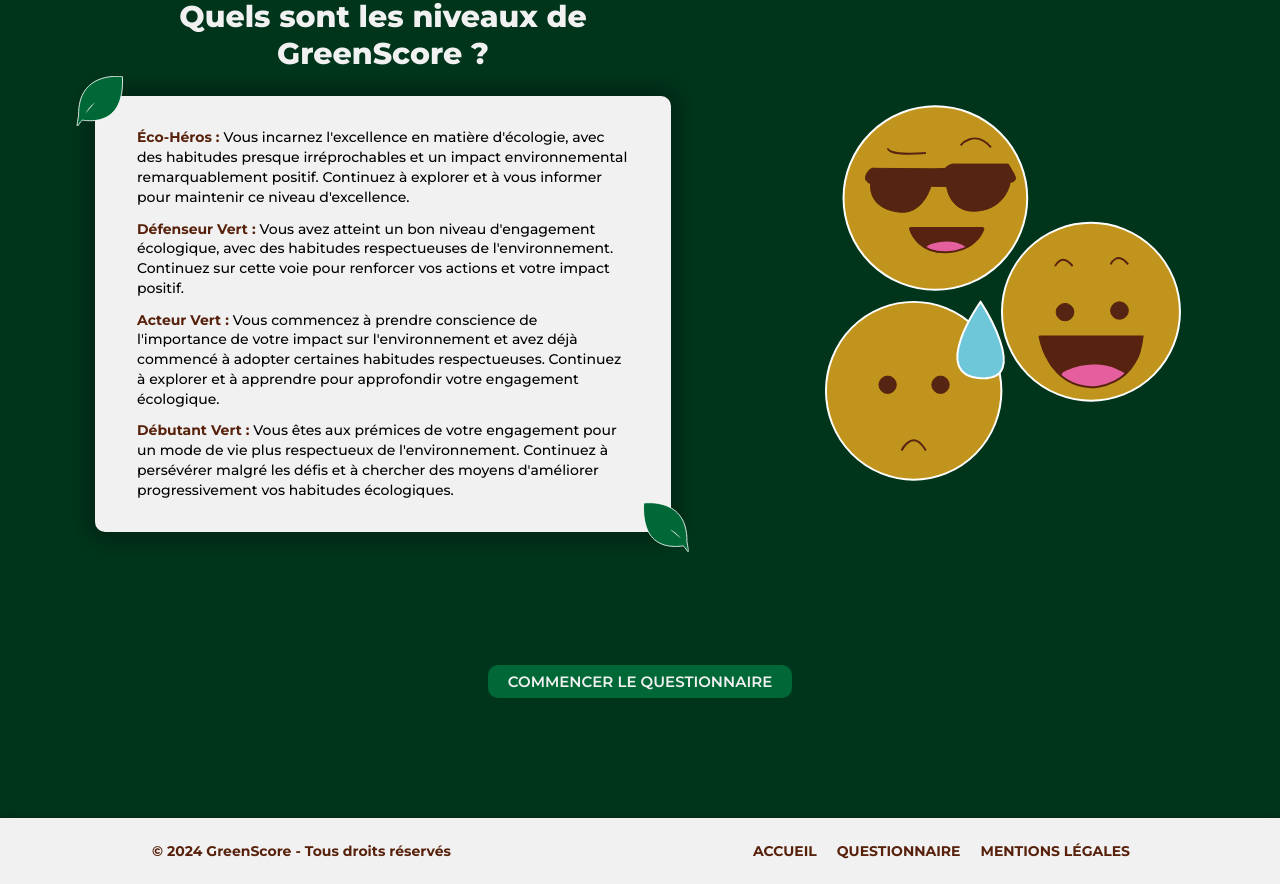
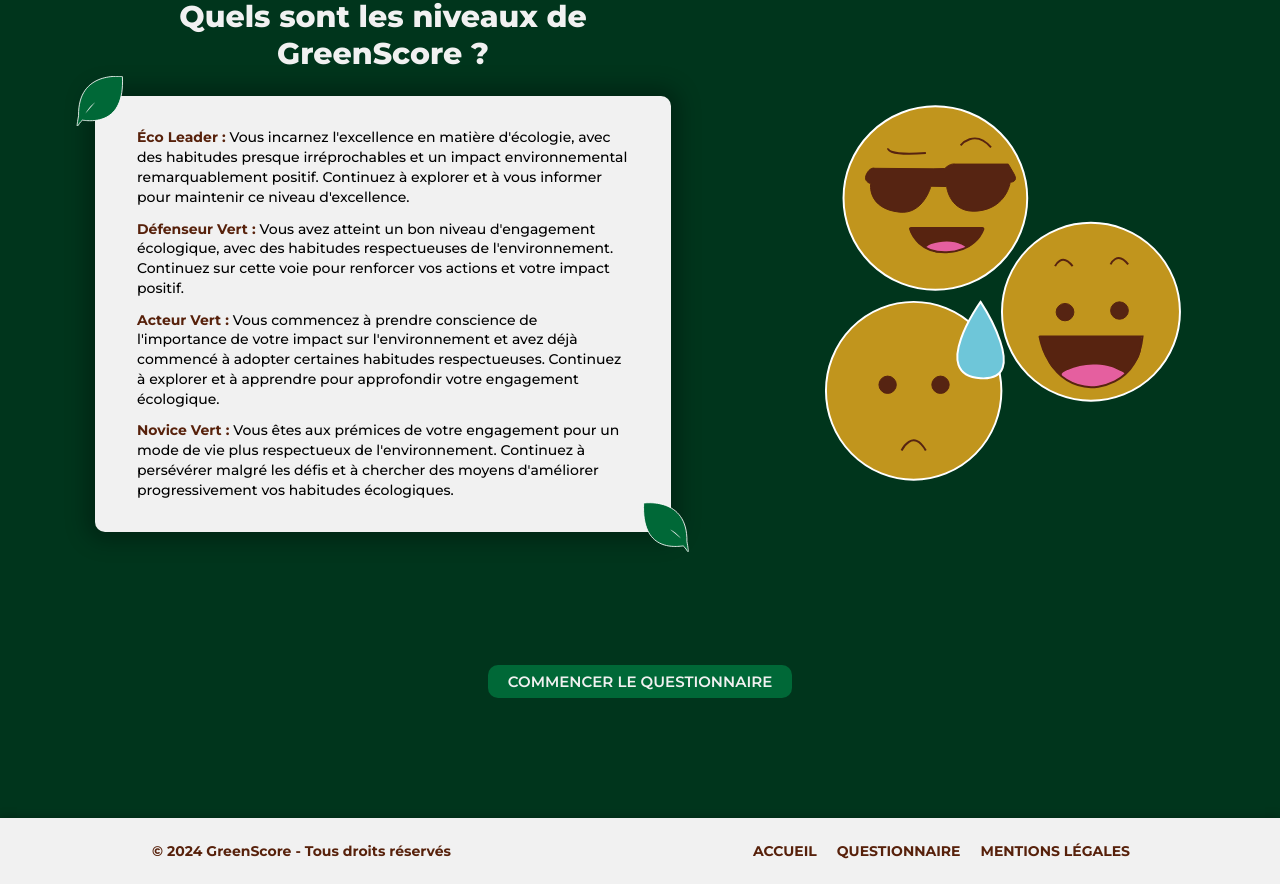
Before and after one commit to QBUTEAU/GreenScore_SAE401, a Vue app: page / in a window 1280 px wide. Shown: the part 2535-3419 px from the top of the page. Built offline with nearby package versions, Linux system fonts and the light colour scheme.

Commit message:
Changement Eco Leader

```diff
--- a/src/assets/js/accueil.json
+++ b/src/assets/js/accueil.json
@@ -61,10 +61,10 @@
     "fr": {
       "title": "Quels sont les niveaux de GreenScore ?",
       "categories": [
-        "Éco-Héros : ",
+        "Éco Leader : ",
         "Défenseur Vert : ",
         "Acteur Vert : ",
-        "Débutant Vert : "
+        "Novice Vert : "
       ],
       "text": [
         "Vous incarnez l'excellence en matière d'écologie, avec des habitudes presque irréprochables et un impact environnemental remarquablement positif. Continuez à explorer et à vous informer pour maintenir ce niveau d'excellence.",
@@ -76,7 +76,7 @@
     "en": {
       "title": "What are the levels of GreenScore ?",
       "categories": [
-        "Eco-Hero : ",
+        "Eco Leader : ",
         "Green Defender : ",
         "Green Actor : ",
         "Green Beginner : "
--- a/src/views/Questionnaire.vue
+++ b/src/views/Questionnaire.vue
@@ -110,13 +110,13 @@
       const score = totalScore.value;
 
       if (score >= 67 && score <= 80) {
-        return "Eco-Héros";
+        return "Eco Leader";
       } else if (score >= 49 && score <= 66) {
         return "Défenseur Vert";
       } else if (score >= 35 && score <= 48) {
         return "Acteur Vert";
       } else if (score >= 20 && score <= 34) {
-        return "Débutant Vert";
+        return "Novice Vert";
       } else {
         console.error("Error: Invalid score range.");
         return "Error: Invalid score range.";
```
